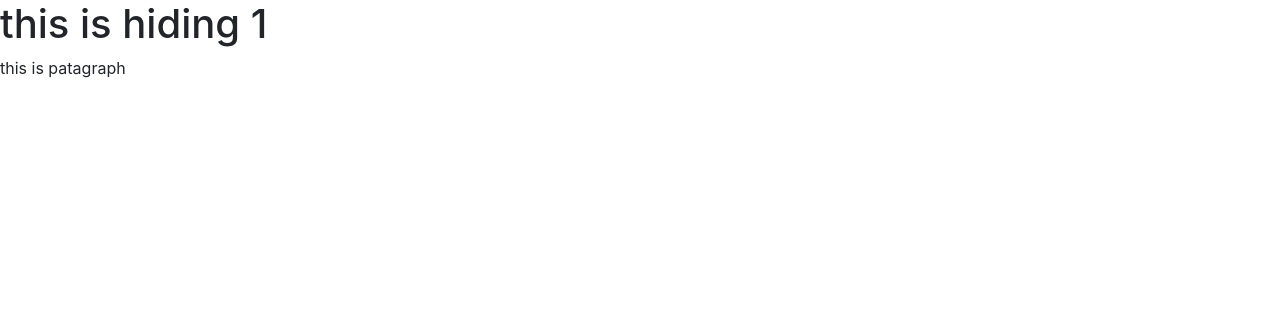
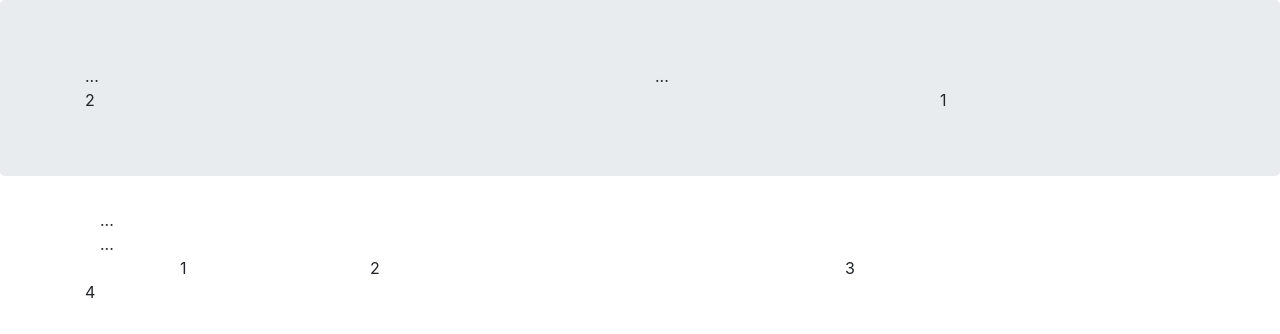
Before and after one commit to dungdbahe176702/git-test-1, a website: page index.html in a window 1280 px wide. Drawn offline with nearby package versions, Linux system fonts and the light colour scheme.

Commit message:
boostrap

```diff
--- a/index.html
+++ b/index.html
@@ -8,8 +8,34 @@
 
 </head>
 <body>
-    <h1>this is hiding 1 </h1>
-    <p>this is patagraph</p>
+    <header class="jumbotron">
+   <div class="container">
+    <div class="row">
+        <div class="col-12 col-sm-6">...</div>
+       <div class="col-12 col-sm">...</div>
+    </div>
+    <div class="row">
+        <div class="col-12 col-sm-4 col-md-3 order-sm-last">1</div>
+        <div class="col- col-sm col-md order-sm-first">2</div>
+    </div>
+   </div>
+</header>
+<section>
+    <div class="container">
+        <div class="col-12 col-sm-4 col-md-3 ">...</div>
+        <div class="col- col-sm col-md">...</div>
+    </div>
+</section>
+<footer>
+    <div class="container">
+        <div class="row">
+            <div class="col-4 offset-1 col-sm-2">1</div>
+            <div class="col-7 col-sm-5">2</div>
+            <div class="col-12 col-sm-4">3</div>
+            <div class="col-auto">4</div>
+        </div>
+    </div>
+</footer>
 </body>
 <!-- jQuery first, then Popper.js, then Bootstrap JS. -->
 <script src="node_modules/jquery/dist/jquery.slim.min.js"></script>
```
